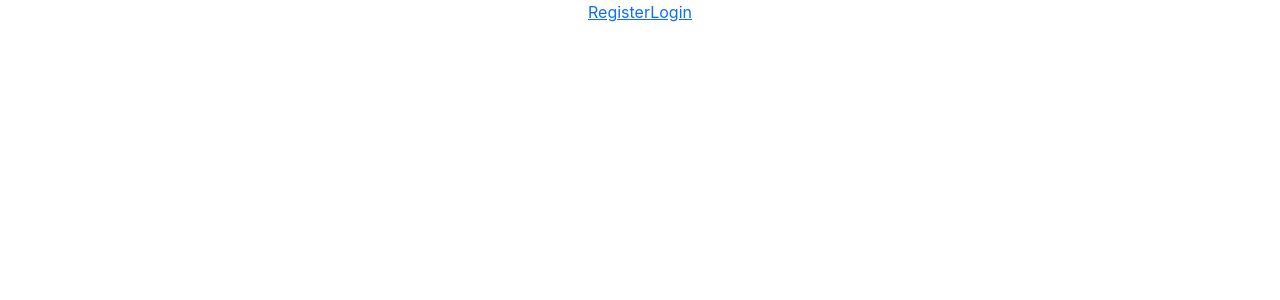
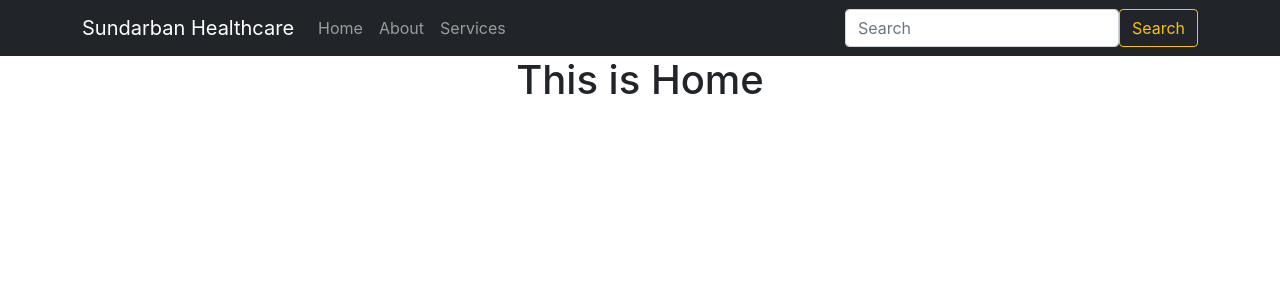
Before and after one commit to sisrafilss/sundarban-healthcare, a React (Create React App) app: page / in a window 1280 px wide. Shown: the top 300 px of the page. Built offline with nearby package versions, Linux system fonts and the light colour scheme; no server answers.

Commit message:
Header added

```diff
--- a/src/App.js
+++ b/src/App.js
@@ -4,20 +4,25 @@ import { BrowserRouter as Router, Switch, Route, Link } from 'react-router-dom';
 import Login from './pages/Login/Login/Login';
 import AuthProvider from './context/AuthProvider';
 import Register from './pages/Login/Register/Register';
+import Header from './pages/Shared/Header/Header';
+import Home from './pages/Home/Home/Home';
+import NotFound from './pages/NotFound/NotFound';
 
 function App() {
   return (
     <div className="App">
       <AuthProvider>
         <Router>
-          <Link to="/register">Register</Link>
-          <Link to="/login">Login</Link>
+          <Header />
           <Switch>
-            <Route exact path="/register">
-              <Register />
+            <Route exact path="/">
+              <Home />
             </Route>
-            <Route exact path="/login">
-              <Login />
+            <Route path="/home">
+              <Home />
+            </Route>
+            <Route path="*">
+              <NotFound />
             </Route>
           </Switch>
         </Router>
--- /dev/null
+++ b/src/pages/Home/Home/Home.js
@@ -0,0 +1,11 @@
+import React from 'react';
+
+const Home = () => {
+    return (
+        <div>
+            <h1>This is Home</h1>
+        </div>
+    );
+};
+
+export default Home;
--- /dev/null
+++ b/src/pages/NotFound/NotFound.js
@@ -0,0 +1,16 @@
+import React from 'react';
+import { Link } from 'react-router-dom';
+
+const NotFound = () => {
+    return (
+        <div>
+            <h1>404</h1>
+            <h2>Page Not Found!</h2>
+            <button>
+                <Link to="/home">Go to Homepage</Link>
+            </button>
+        </div>
+    );
+};
+
+export default NotFound;
--- /dev/null
+++ b/src/pages/Shared/Header/Header.js
@@ -0,0 +1,33 @@
+import React from 'react';
+import { Container, Form, FormControl, Nav, Navbar, Button } from 'react-bootstrap';
+
+const Header = () => {
+    return (
+        <>
+            <Navbar ollapseOnSelect expand="lg" bg="dark" variant="dark">
+                <Container>
+                    <Navbar.Brand href="#home">Sundarban Healthcare</Navbar.Brand>
+                    <Navbar.Toggle aria-controls="responsive-navbar-nav" />
+                    <Navbar.Collapse id="responsive-navbar-nav">
+                        <Nav className="me-auto">
+                            <Nav.Link href="#home">Home</Nav.Link>
+                            <Nav.Link href="#features">About</Nav.Link>
+                            <Nav.Link href="#pricing">Services</Nav.Link>
+                        </Nav>
+                        <Form className="d-flex">
+                            <FormControl
+                                type="search"
+                                placeholder="Search"
+                                className="mr-2"
+                                aria-label="Search"
+                            />
+                            <Button variant="outline-warning">Search</Button>
+                        </Form>
+                    </Navbar.Collapse>
+                </Container>
+            </Navbar>
+        </>
+    );
+};
+
+export default Header;
```
